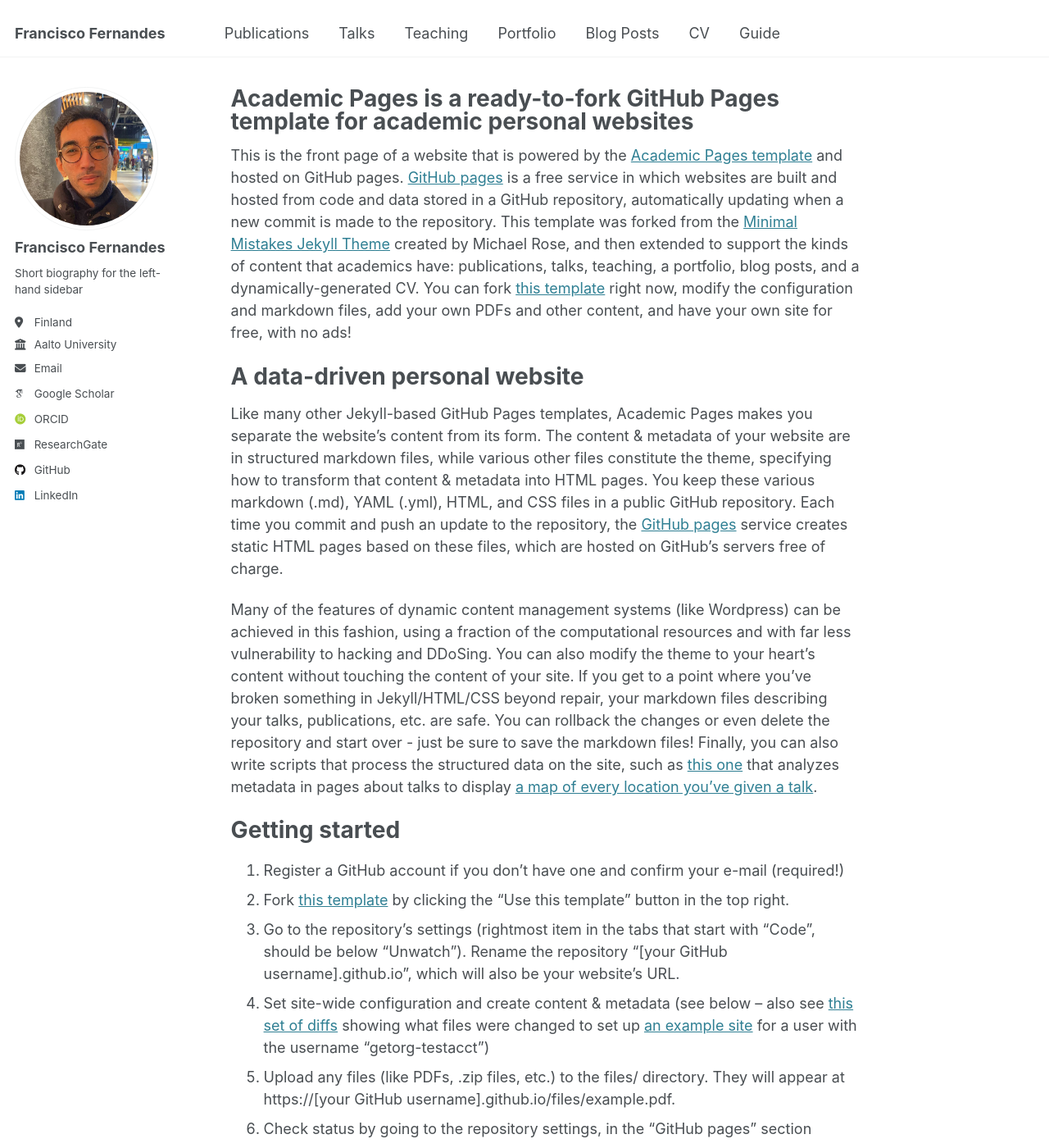
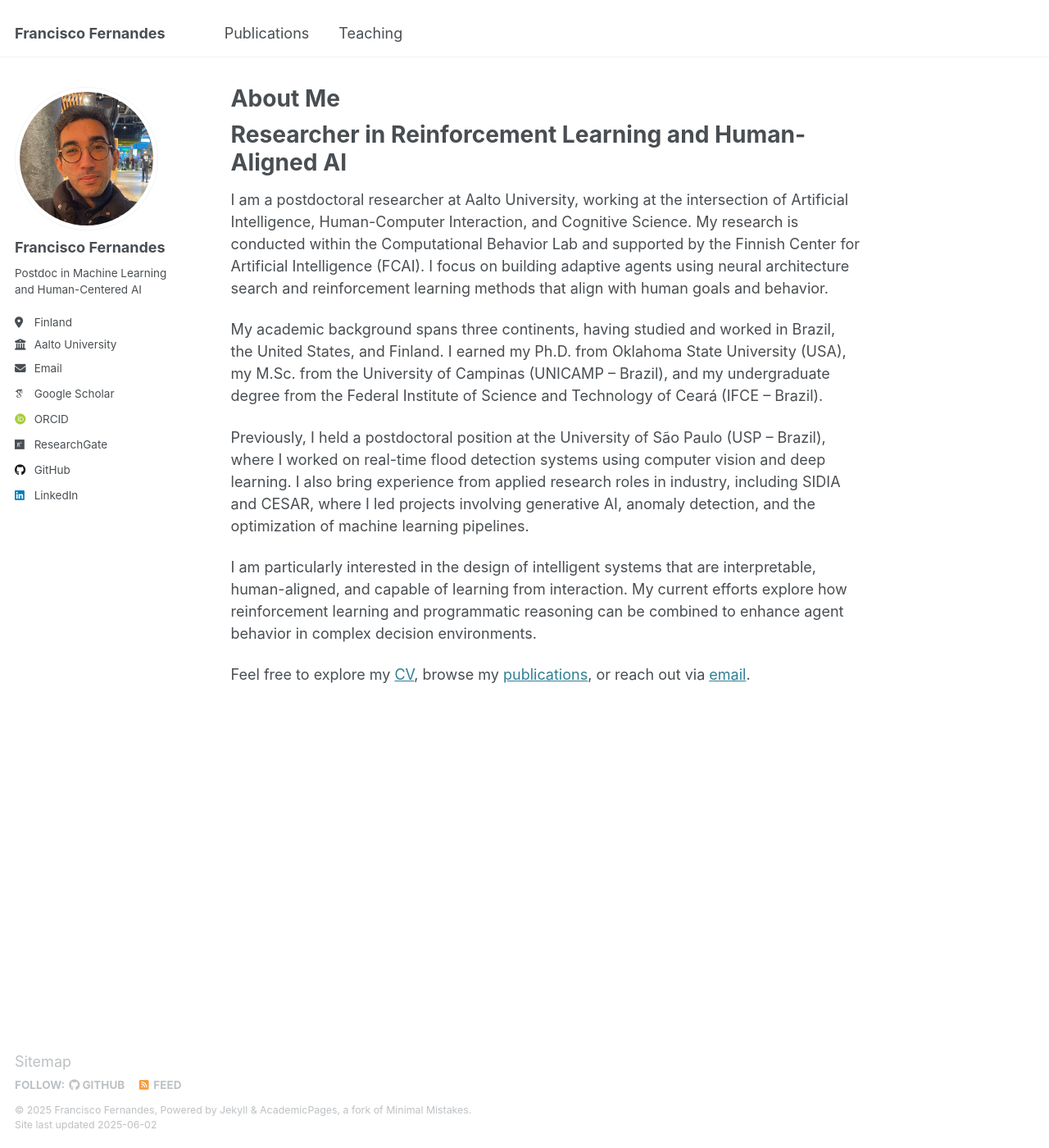
Before and after one commit to feferna/feferna.github.io, a Jekyll site: the page built from _pages/about.md, in a window 1280 px wide and 1400 px high. Shown: the whole window at 82% size. Built offline with Jekyll 4.4.1, drawn with Linux system fonts in a browser that asks for light colours; some web fonts are replaced; some of the changed text lies outside the part shown.

Commit message:
Write custom about.md page

```diff
--- a/_config.yml
+++ b/_config.yml
@@ -25,7 +25,7 @@
   avatar           : "profile.png"
   name             : "Francisco Fernandes"
   pronouns         : # example: "she/her"
-  bio              : "Short biography for the left-hand sidebar"
+  bio              : "Postdoc in Machine Learning and Human-Centered AI"
   location         : "Finland"
   employer         : "Aalto University"
   uri              : # URL
@@ -131,7 +131,7 @@
 
 # Social Sharing
 twitter:
-  username               : &twitter
+  username               : #&twitter
 facebook:
   username               :
   app_id                 :
--- a/_pages/about.md
+++ b/_pages/about.md
@@ -1,49 +1,21 @@
 ---
 permalink: /
-title: "Academic Pages is a ready-to-fork GitHub Pages template for academic personal websites"
+title: "About Me"
 author_profile: true
 redirect_from:
   - /about/
   - /about.html
 ---
 
-This is the front page of a website that is powered by the [Academic Pages template](https://github.com/academicpages/academicpages.github.io) and hosted on GitHub pages. [GitHub pages](https://pages.github.com) is a free service in which websites are built and hosted from code and data stored in a GitHub repository, automatically updating when a new commit is made to the repository. This template was forked from the [Minimal Mistakes Jekyll Theme](https://mmistakes.github.io/minimal-mistakes/) created by Michael Rose, and then extended to support the kinds of content that academics have: publications, talks, teaching, a portfolio, blog posts, and a dynamically-generated CV. You can fork [this template](https://github.com/academicpages/academicpages.github.io) right now, modify the configuration and markdown files, add your own PDFs and other content, and have your own site for free, with no ads!
+Researcher in Reinforcement Learning and Human-Aligned AI
+======
 
-A data-driven personal website
-======
-Like many other Jekyll-based GitHub Pages templates, Academic Pages makes you separate the website's content from its form. The content & metadata of your website are in structured markdown files, while various other files constitute the theme, specifying how to transform that content & metadata into HTML pages. You keep these various markdown (.md), YAML (.yml), HTML, and CSS files in a public GitHub repository. Each time you commit and push an update to the repository, the [GitHub pages](https://pages.github.com/) service creates static HTML pages based on these files, which are hosted on GitHub's servers free of charge.
+I am a postdoctoral researcher at Aalto University, working at the intersection of Artificial Intelligence, Human-Computer Interaction, and Cognitive Science. My research is conducted within the Computational Behavior Lab and supported by the Finnish Center for Artificial Intelligence (FCAI). I focus on building adaptive agents using neural architecture search and reinforcement learning methods that align with human goals and behavior.
 
-Many of the features of dynamic content management systems (like Wordpress) can be achieved in this fashion, using a fraction of the computational resources and with far less vulnerability to hacking and DDoSing. You can also modify the theme to your heart's content without touching the content of your site. If you get to a point where you've broken something in Jekyll/HTML/CSS beyond repair, your markdown files describing your talks, publications, etc. are safe. You can rollback the changes or even delete the repository and start over - just be sure to save the markdown files! Finally, you can also write scripts that process the structured data on the site, such as [this one](https://github.com/academicpages/academicpages.github.io/blob/master/talkmap.ipynb) that analyzes metadata in pages about talks to display [a map of every location you've given a talk](https://academicpages.github.io/talkmap.html).
+My academic background spans three continents, having studied and worked in Brazil, the United States, and Finland. I earned my Ph.D. from Oklahoma State University (USA), my M.Sc. from the University of Campinas (UNICAMP – Brazil), and my undergraduate degree from the Federal Institute of Science and Technology of Ceará (IFCE – Brazil).
 
-Getting started
-======
-1. Register a GitHub account if you don't have one and confirm your e-mail (required!)
-1. Fork [this template](https://github.com/academicpages/academicpages.github.io) by clicking the "Use this template" button in the top right.
-1. Go to the repository's settings (rightmost item in the tabs that start with "Code", should be below "Unwatch"). Rename the repository "[your GitHub username].github.io", which will also be your website's URL.
-1. Set site-wide configuration and create content & metadata (see below -- also see [this set of diffs](http://archive.is/3TPas) showing what files were changed to set up [an example site](https://getorg-testacct.github.io) for a user with the username "getorg-testacct")
-1. Upload any files (like PDFs, .zip files, etc.) to the files/ directory. They will appear at https://[your GitHub username].github.io/files/example.pdf.
-1. Check status by going to the repository settings, in the "GitHub pages" section
+Previously, I held a postdoctoral position at the University of São Paulo (USP – Brazil), where I worked on real-time flood detection systems using computer vision and deep learning. I also bring experience from applied research roles in industry, including SIDIA and CESAR, where I led projects involving generative AI, anomaly detection, and the optimization of machine learning pipelines.
 
-Site-wide configuration
-------
-The main configuration file for the site is in the base directory in [_config.yml](https://github.com/academicpages/academicpages.github.io/blob/master/_config.yml), which defines the content in the sidebars and other site-wide features. You will need to replace the default variables with ones about yourself and your site's github repository. The configuration file for the top menu is in [_data/navigation.yml](https://github.com/academicpages/academicpages.github.io/blob/master/_data/navigation.yml). For example, if you don't have a portfolio or blog posts, you can remove those items from that navigation.yml file to remove them from the header.
+I am particularly interested in the design of intelligent systems that are interpretable, human-aligned, and capable of learning from interaction. My current efforts explore how reinforcement learning and programmatic reasoning can be combined to enhance agent behavior in complex decision environments.
 
-Create content & metadata
-------
-For site content, there is one markdown file for each type of content, which are stored in directories like _publications, _talks, _posts, _teaching, or _pages. For example, each talk is a markdown file in the [_talks directory](https://github.com/academicpages/academicpages.github.io/tree/master/_talks). At the top of each markdown file is structured data in YAML about the talk, which the theme will parse to do lots of cool stuff. The same structured data about a talk is used to generate the list of talks on the [Talks page](https://academicpages.github.io/talks), each [individual page](https://academicpages.github.io/talks/2012-03-01-talk-1) for specific talks, the talks section for the [CV page](https://academicpages.github.io/cv), and the [map of places you've given a talk](https://academicpages.github.io/talkmap.html) (if you run this [python file](https://github.com/academicpages/academicpages.github.io/blob/master/talkmap.py) or [Jupyter notebook](https://github.com/academicpages/academicpages.github.io/blob/master/talkmap.ipynb), which creates the HTML for the map based on the contents of the _talks directory).
-
-**Markdown generator**
-
-The repository includes [a set of Jupyter notebooks](https://github.com/academicpages/academicpages.github.io/tree/master/markdown_generator
-) that converts a CSV containing structured data about talks or presentations into individual markdown files that will be properly formatted for the Academic Pages template. The sample CSVs in that directory are the ones I used to create my own personal website at stuartgeiger.com. My usual workflow is that I keep a spreadsheet of my publications and talks, then run the code in these notebooks to generate the markdown files, then commit and push them to the GitHub repository.
-
-How to edit your site's GitHub repository
-------
-Many people use a git client to create files on their local computer and then push them to GitHub's servers. If you are not familiar with git, you can directly edit these configuration and markdown files directly in the github.com interface. Navigate to a file (like [this one](https://github.com/academicpages/academicpages.github.io/blob/master/_talks/2012-03-01-talk-1.md) and click the pencil icon in the top right of the content preview (to the right of the "Raw | Blame | History" buttons). You can delete a file by clicking the trashcan icon to the right of the pencil icon. You can also create new files or upload files by navigating to a directory and clicking the "Create new file" or "Upload files" buttons.
-
-Example: editing a markdown file for a talk
-![Editing a markdown file for a talk](/images/editing-talk.png)
-
-For more info
-------
-More info about configuring Academic Pages can be found in [the guide](https://academicpages.github.io/markdown/), the [growing wiki](https://github.com/academicpages/academicpages.github.io/wiki), and you can always [ask a question on GitHub](https://github.com/academicpages/academicpages.github.io/discussions). The [guides for the Minimal Mistakes theme](https://mmistakes.github.io/minimal-mistakes/docs/configuration/) (which this theme was forked from) might also be helpful.
+Feel free to explore my [CV](/cv/), browse my [publications](/publications/), or reach out via [email](mailto:francisco.fernandesjunior@aalto.fi).
```
Also changed, not shown: _data/navigation.yml (+10 -10 lines).
